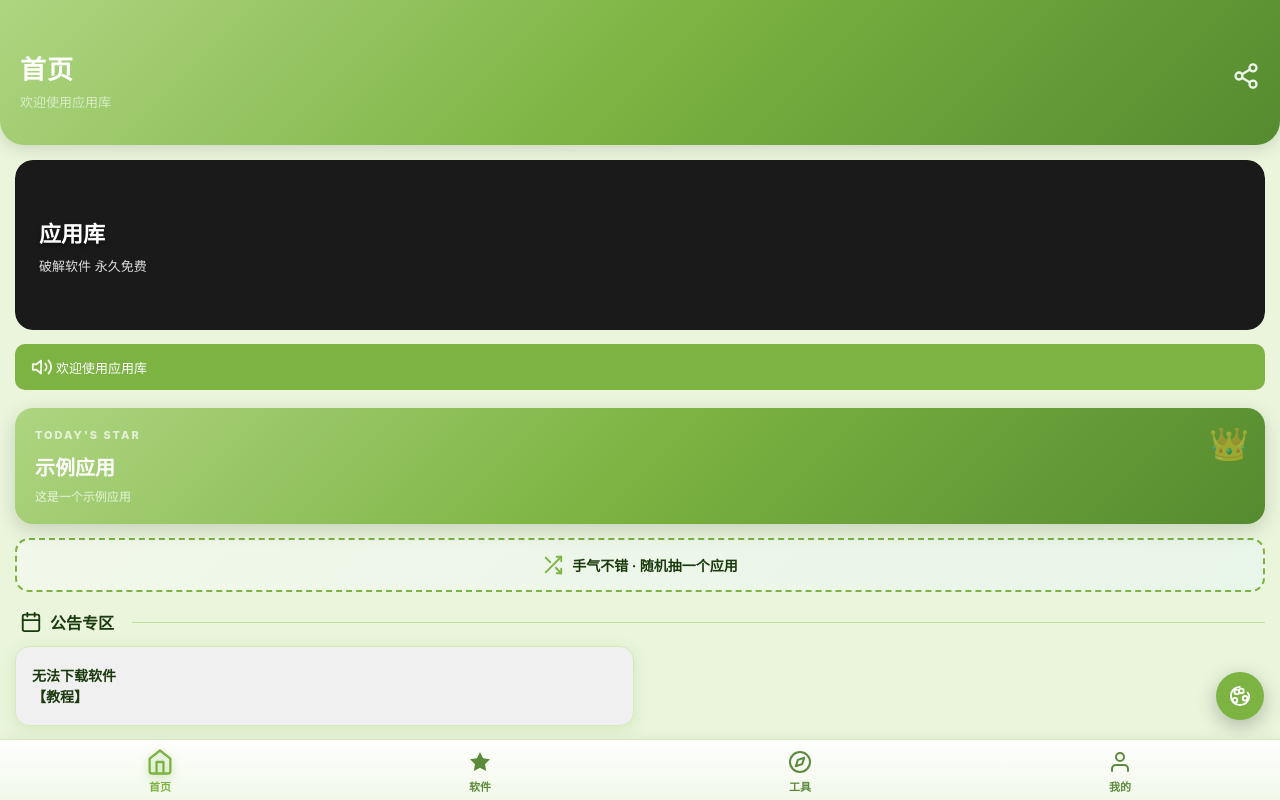
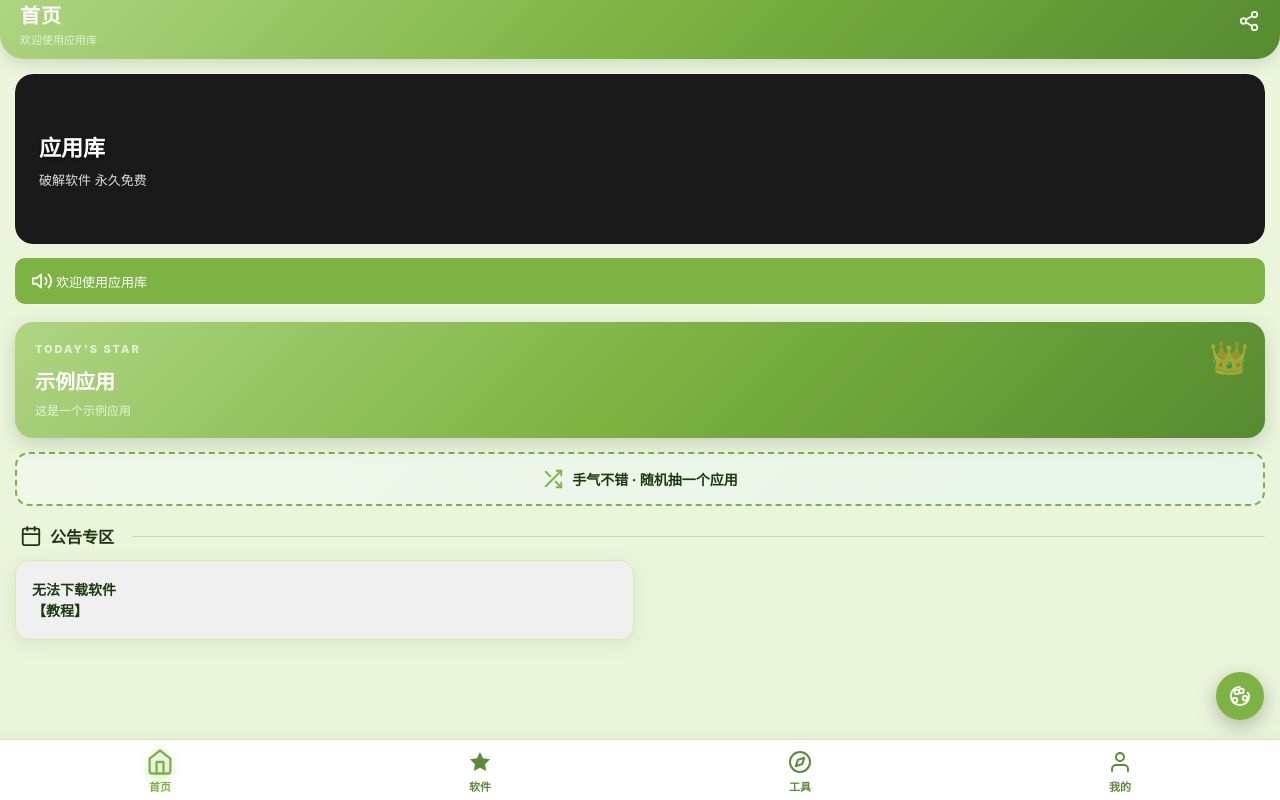
Before and after one commit to maidang232/appstore, a Flask app: page /store in a window 1280 px wide. Run offline with Flask 3, Linux system fonts and the light colour scheme; data comes from the database, SQL or seed files in the repository.

Commit message:
顶栏紧凑化 + 状态栏主题跟随

```diff
--- a/static/slime.css
+++ b/static/slime.css
@@ -130,3 +130,13 @@ body[data-theme="blue"]{
 .tool-card .deco{display:none !important}
 
 .tool-card .deco, .tool-card .tool-icon, .tool-card img{display:none !important}
+
+/* ==== App 内 top/bottom 紧凑 ==== */
+.top-bar{padding:calc(6px + var(--sbt,0px)) 20px 12px !important}
+.top-bar h1{font-size:20px !important;line-height:1.1 !important;margin:0 !important}
+.top-bar p{font-size:11px !important;margin-top:3px !important;opacity:.7 !important}
+.top-bar .share-icon{top:calc(10px + var(--sbt,0px)) !important}
+.top-bar .share-icon .icon{width:22px !important;height:22px !important}
+
+/* 底部系统导航栏 —— 用 tab-bar 主题色填充 */
+.tab-bar{padding-bottom:calc(6px + var(--sbb,0px)) !important;background:var(--card-bg) !important}
--- a/templates/store.html
+++ b/templates/store.html
@@ -2,7 +2,7 @@
 <html lang="zh-CN">
 <head>
 <meta charset="utf-8">
-<meta name="viewport" content="width=device-width,initial-scale=1,maximum-scale=1,user-scalable=no">
+<meta name="viewport" content="width=device-width,initial-scale=1,maximum-scale=1,user-scalable=no,viewport-fit=cover">
 <title>应用商店</title>
 <style>
 *{margin:0;padding:0;box-sizing:border-box;-webkit-tap-highlight-color:transparent;font-family:-apple-system,sans-serif}
@@ -11,10 +11,10 @@ body{background:var(--bg);color:var(--text);padding-bottom:60px;overflow-x:hidde
 .page{display:none}.page.active{display:block}
 .icon{width:22px;height:22px;display:block}
 .icon-lg{width:28px;height:28px}
-.top-bar{background:var(--grad);padding:50px 20px 34px;color:var(--top-text);border-radius:0 0 24px 24px;position:relative;box-shadow:0 4px 16px rgba(0,0,0,.12);transition:background .3s}
-.top-bar h1{font-size:26px;font-weight:800;letter-spacing:1px}
+.top-bar{background:var(--grad);padding:calc(4px + var(--sbt, 0px)) 20px 18px;color:var(--top-text);border-radius:0 0 24px 24px;position:relative;box-shadow:0 4px 16px rgba(0,0,0,.12);transition:background .3s}
+.top-bar h1{font-size:26px;font-weight:800;letter-spacing:1px;line-height:1.1}
 .top-bar p{font-size:13px;opacity:.6;margin-top:5px}
-.top-bar .share-icon{position:absolute;right:20px;top:26px;cursor:pointer;opacity:.9}
+.top-bar .share-icon{position:absolute;right:20px;top:calc(10px + var(--sbt, 0px));cursor:pointer;opacity:.9}
 .container{padding:0 15px;margin-top:15px}
 .search-box{position:relative;margin-bottom:12px}
 .search-box input{width:100%;padding:12px 16px 12px 44px;border-radius:24px;border:none;background:var(--card-bg);color:var(--text);font-size:14px;outline:none;box-shadow:var(--shadow)}
@@ -745,5 +745,19 @@ renderMyGrid();
   }, true);
 })();
 </script>
-  </body>
+  <script>
+(function(){
+  function set(){
+    if(window.AB && window.AB.getTop){
+      var t = window.AB.getTop();
+      var b = window.AB.getBottom();
+      if(t>0) document.documentElement.style.setProperty('--sbt', t+'px');
+      if(b>0){document.body.style.paddingBottom=(60+b)+'px';document.documentElement.style.setProperty('--sbb', b+'px');}
+    }
+  }
+  set();
+  setTimeout(set, 300);
+})();
+</script>
+</body>
 </html>
```
